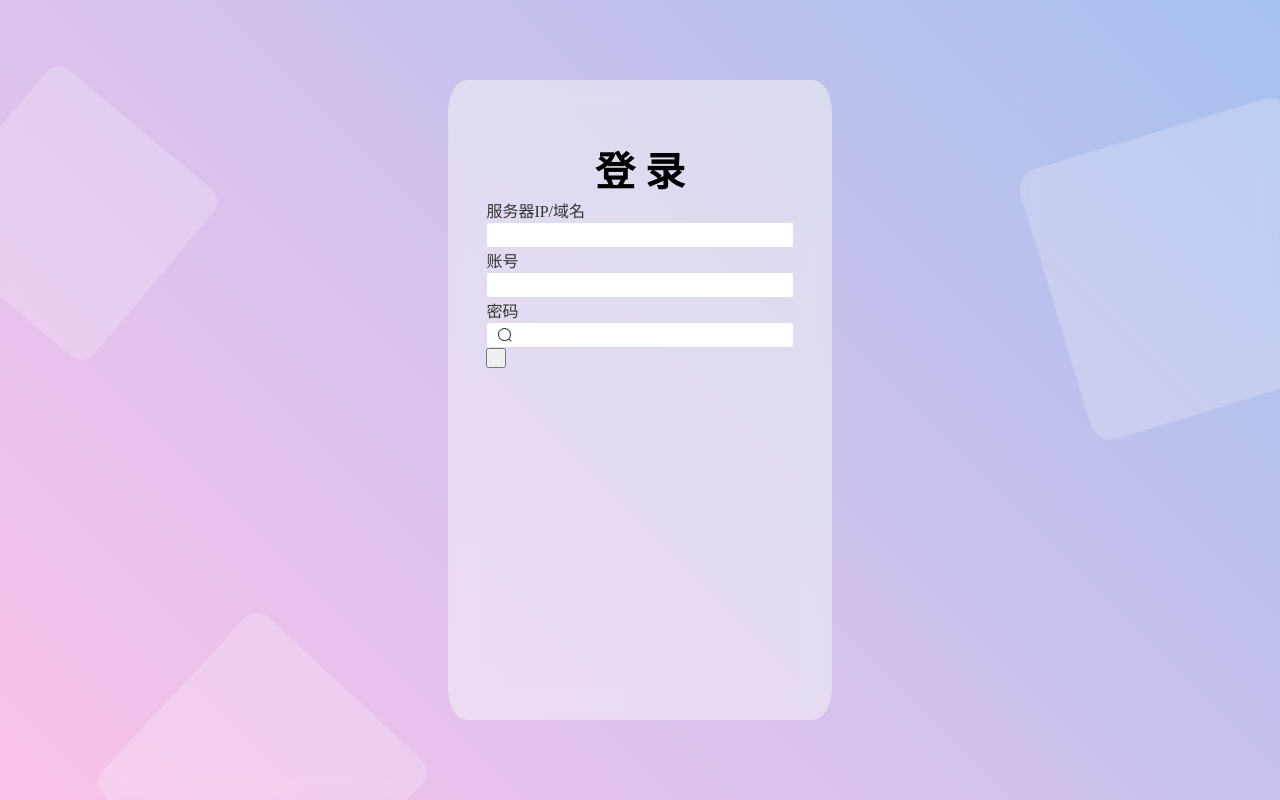
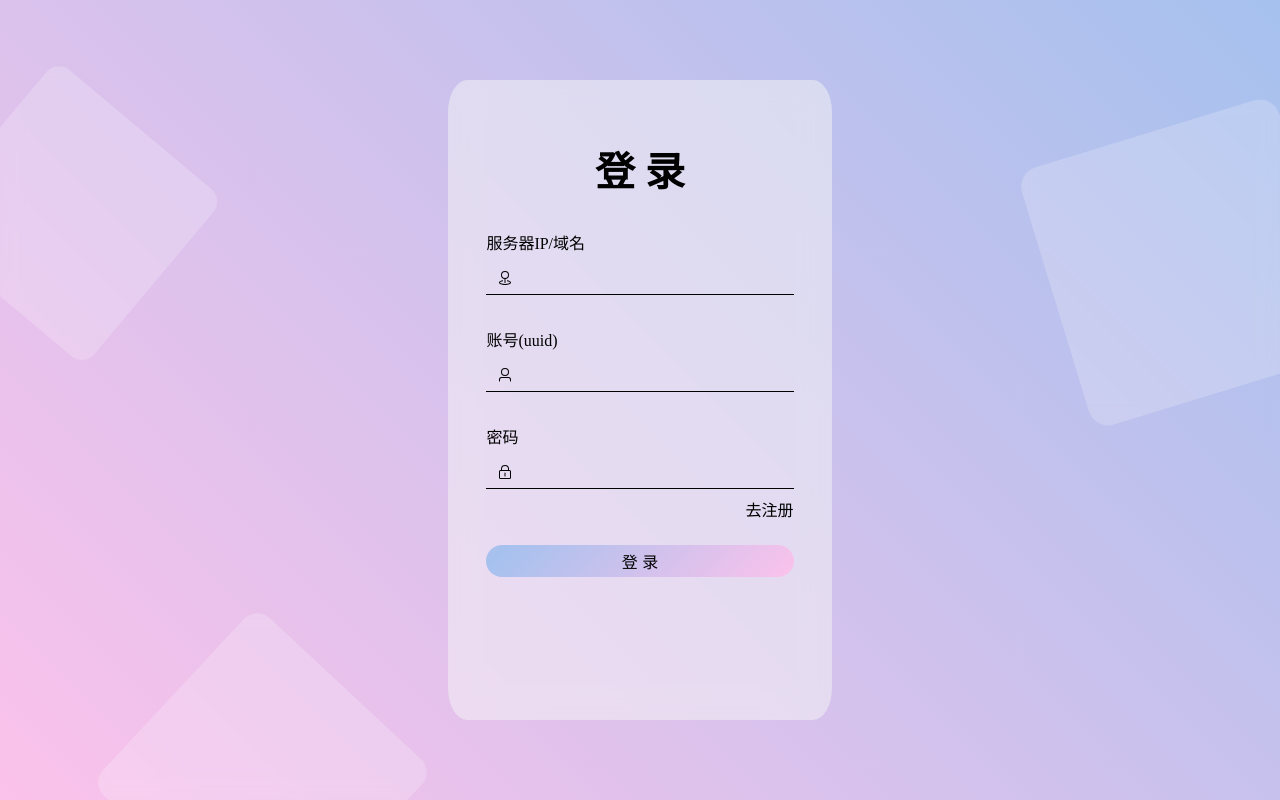
Before and after one commit to 123summertime/Mk.IX-Client, a Vue app: page /login in a window 1280 px wide. Built offline with nearby package versions, Linux system fonts and the light colour scheme.

Commit message:
dev login

```diff
--- a/src/components/login/login.vue
+++ b/src/components/login/login.vue
@@ -1,18 +1,25 @@
 <template>
   <div class="title">登 录</div>
   <div class="form">
-    <span>服务器IP/域名</span>
-    <el-input v-model="adress" />
-    <span>账号</span>
-    <el-input v-model="account" />
-    <span>密码</span>
-    <el-input v-model="password" type="password" prefix-icon="Search"/>
-
+    <span class="subTitle">服务器IP/域名</span>
+    <el-input v-model="adress" maxlength="50" prefix-icon="Place" clearable />
+    <span class="subTitle">账号(uuid)</span>
+    <el-input v-model="account" minlength="6" maxlength="20" prefix-icon="User" clearable />
+    <span class="subTitle">密码</span>
+    <el-input v-model="password" type="password" minlength="6" maxlength="20" prefix-icon="Lock" clearable />
+  </div>
+  <div class="tools">
+    <div @click="this.$emit('option')">去注册</div>
+  </div>
+  <div class="submit">
+    <button>登 录</button>
+    <div class="anim"></div>
   </div>
 </template>
 
 <script>
 export default {
+  emits: ["option"],
   data() {
     return {
       adress: "",
@@ -20,10 +27,13 @@ export default {
       password: "",
     }
   },
+  methods: {
+
+  }
 }
 </script>
 
-<style>
+<style scoped>
 .title {
   width: 100%;
   text-align: center;
@@ -31,16 +41,105 @@ export default {
   font-weight: 600;
 }
 
-.form span {
+.subTitle {
+  display: block;
   font-size: 1rem;
-  color: #333;
+  margin-top: 2rem;
+  margin-bottom: 0.5rem;
+  color: var(--el-color-black);
 }
 
-.form input {
-  display: block;
+.submit {
+  position: relative;
   width: 100%;
-  height: 1.5rem;
+  height: 2rem;
+  border-radius: 1rem;
+  margin-top: 1.5rem;
+  overflow: hidden;
+}
+
+.submit .anim {
+  position: absolute;
+  left: -200%;
+  top: 0;
+  width: 300%;
+  height: 100%;
+  background: linear-gradient(-45deg, #fbc2eb, #a6c1ee, #fbc2eb, #a6c1ee);
+}
+
+.submit button {
+  position: absolute;
+  left: 0;
+  top: 0;
+  width: 100%;
+  height: 2rem;
   border: none;
+  border-radius: 1rem;
+  background: transparent;
+  cursor: pointer;
+  z-index: 114514;
+}
+
+.submit button:hover+.anim {
+  animation: move 1.5s linear infinite;
+}
+
+@keyframes move {
+  0% {
+    left: -200%
+  }
+
+  100% {
+    left: 0
+  }
+}
+
+.tools {
+  display: flex;
+  flex-direction: row-reverse;
+  width: 100%;
+}
+
+.tools div {
+  margin-top: 0.5rem;
+  cursor: pointer;
+}
+
+.tools div:hover {
+  color: var(--el-color-danger);
+}
+
+/* 覆盖原样式 */
+:deep(.el-input),
+:deep(.el-input__wrapper),
+:deep(.el-input__inner) {
+  border: none;
+  outline: none;
   background-color: transparent;
 }
+
+:deep(.el-input__wrapper) {
+  box-shadow: none !important;
+  border-radius: 0;
+  border-bottom: 1px solid var(--el-color-black);
+}
+
+:deep(.el-input__prefix) {
+  color: var(--el-color-black);
+}
+
+:deep(.is-focus) {
+  animation: changeColor 0.2s ease;
+  animation-fill-mode: forwards;
+}
+
+@keyframes changeColor {
+  0% {
+    border-bottom: 1px solid var(--el-color-black);
+  }
+
+  100% {
+    border-bottom: 1px solid var(--el-color-danger);
+  }
+}
 </style>
--- a/src/components/login/loginPage.vue
+++ b/src/components/login/loginPage.vue
@@ -1,13 +1,12 @@
 <template>
   <div class="bkgd">
     <div class="view">
-      <login v-if="option==0"></login>
-      <register v-else></register>
-      <button @click="changeOption" class="yuanshen"></button>
+      <login v-if="option == 0" @option="changeOption"></login>
+      <register v-else @option="changeOption"></register>
     </div>
-    <div class="bkgdItem1"></div>
-    <div class="bkgdItem2"></div>
-    <div class="bkgdItem3"></div>
+    <div class="bkgdItem bkgdItem1"></div>
+    <div class="bkgdItem bkgdItem2"></div>
+    <div class="bkgdItem bkgdItem3"></div>
   </div>
 </template>
 
@@ -32,14 +31,13 @@ export default {
 }
 </script>
 
-<style>
+<style scoped>
 .bkgd {
   position: relative;
   width: 100vw;
   height: 100vh;
   padding: 10vh 0;
   background-image: linear-gradient(45deg, #fbc2eb, #a6c1ee);
-  background-size: cover;
   overflow: hidden;
 }
 
@@ -52,37 +50,31 @@ export default {
   backdrop-filter: blur(15px);
   padding: 7.5vh 3vw;
   border-radius: 5%;
-  z-index: 1;
+  z-index: 114514;
+}
+
+.bkgdItem {
+  position: absolute;
+  background-color: rgba(255, 255, 255, 0.2);
+  backdrop-filter: blur(10px);
+  border-radius: 7.5%;
+  width: var(--bkgdItem-size);
+  height: var(--bkgdItem-size);
 }
 
 .bkgdItem1 {
-  position: absolute;
-  width: 17vw;
-  height: 17vw;
-  background-color: rgba(255, 255, 255, 0.2);
-  backdrop-filter: blur(10px);
   transform: translateX(-3vw) translateY(3vh) rotateZ(40deg);
-  border-radius: 7.5%;
+  --bkgdItem-size: 17vw;
 }
 
 .bkgdItem2 {
-  position: absolute;
-  width: 22vw;
-  height: 22vw;
-  background-color: rgba(255, 255, 255, 0.2);
-  backdrop-filter: blur(10px);
   transform: translateX(82vw) translateY(6vh) rotateZ(-17deg);
-  border-radius: 7.5%;
+  --bkgdItem-size: 21vw;
 }
 
 .bkgdItem3 {
-  position: absolute;
-  width: 19vw;
-  height: 19vw;
-  background-color: rgba(255, 255, 255, 0.2);
-  backdrop-filter: blur(10px);
   transform: translateX(11vw) translateY(72vh) rotateZ(43deg);
-  border-radius: 7.5%;
+  --bkgdItem-size: 19vw;
 }
 
 .yuanshen {
--- a/src/components/login/register.vue
+++ b/src/components/login/register.vue
@@ -1,11 +1,146 @@
 <template>
-    <h1>reg</h1>
+    <div class="title">注 册</div>
+    <div class="form">
+        <span class="subTitle">服务器IP/域名</span>
+        <el-input v-model="adress" maxlength="50" prefix-icon="Place" clearable />
+        <span class="subTitle">昵称</span>
+        <el-input v-model="account" minlength="6" maxlength="20" prefix-icon="User" clearable />
+        <span class="subTitle">密码</span>
+        <el-input v-model="password" type="password" minlength="6" maxlength="20" prefix-icon="Lock" clearable />
+        <span class="subTitle">头像</span>
+    </div>
+    <div class="tools">
+        <div @click="this.$emit('option')">去登录</div>
+    </div>
+    <div class="submit">
+        <button>注 册</button>
+        <div class="anim"></div>
+    </div>
 </template>
 
 <script>
+export default {
+    emits: ["option"],
+    data() {
+        return {
+            adress: "",
+            account: "",
+            password: "",
+        }
+    },
+    methods: {
 
+    }
+}
 </script>
 
-<style>
+<style scoped>
+.title {
+    width: 100%;
+    text-align: center;
+    font-size: 2.5rem;
+    font-weight: 600;
+}
 
+.subTitle {
+    display: block;
+    font-size: 1rem;
+    margin-top: 2rem;
+    margin-bottom: 0.5rem;
+    color: var(--el-color-black);
+}
+
+.submit {
+    position: relative;
+    width: 100%;
+    height: 2rem;
+    border-radius: 1rem;
+    margin-top: 1.5rem;
+    overflow: hidden;
+}
+
+.submit .anim {
+    position: absolute;
+    left: 0;
+    top: 0;
+    width: 300%;
+    height: 100%;
+    background: linear-gradient(-45deg, #fbc2eb, #a6c1ee, #fbc2eb, #a6c1ee);
+}
+
+.submit button {
+    position: absolute;
+    left: 0;
+    top: 0;
+    width: 100%;
+    height: 2rem;
+    border: none;
+    border-radius: 1rem;
+    background: transparent;
+    cursor: pointer;
+    z-index: 114514;
+}
+
+.submit button:hover+.anim {
+    animation: move 1.5s linear infinite;
+}
+
+@keyframes move {
+    0% {
+        left: 0
+    }
+
+    100% {
+        left: -200%
+    }
+}
+
+.tools {
+    display: flex;
+    flex-direction: row-reverse;
+    width: 100%;
+}
+
+.tools div {
+    margin-top: 0.5rem;
+    cursor: pointer;
+}
+
+.tools div:hover {
+    color: var(--el-color-danger);
+}
+
+/* 覆盖原样式 */
+:deep(.el-input),
+:deep(.el-input__wrapper),
+:deep(.el-input__inner) {
+  border: none;
+  outline: none;
+  background-color: transparent;
+}
+
+:deep(.el-input__wrapper) {
+  box-shadow: none !important;
+  border-radius: 0;
+  border-bottom: 1px solid var(--el-color-black);
+}
+
+:deep(.el-input__prefix) {
+  color: var(--el-color-black);
+}
+
+:deep(.is-focus) {
+  animation: changeColor 0.2s ease;
+  animation-fill-mode: forwards;
+}
+
+@keyframes changeColor {
+    0% {
+        border-bottom: 1px solid var(--el-color-black);
+    }
+
+    100% {
+        border-bottom: 1px solid var(--el-color-danger);
+    }
+}
 </style>
```
